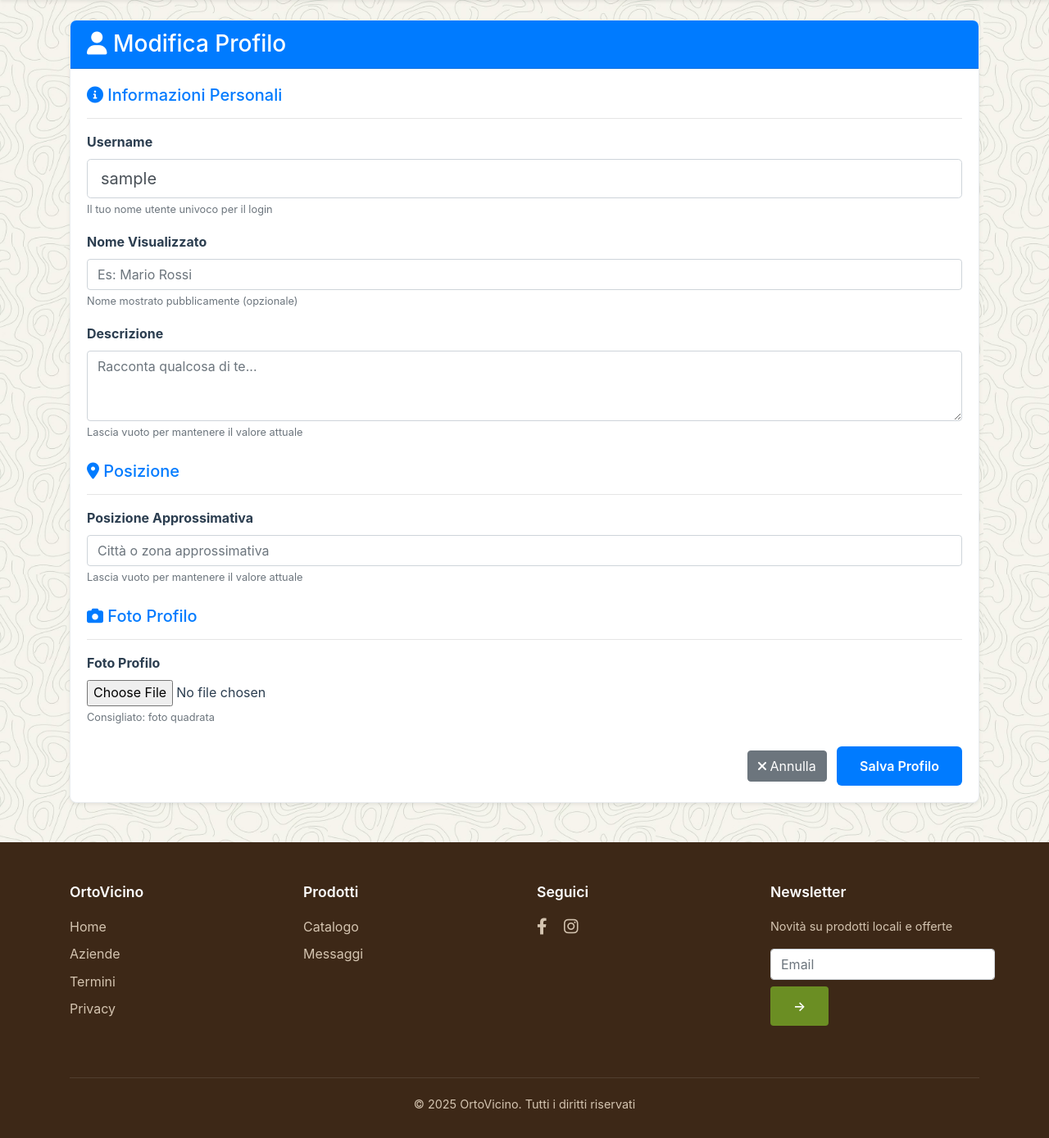
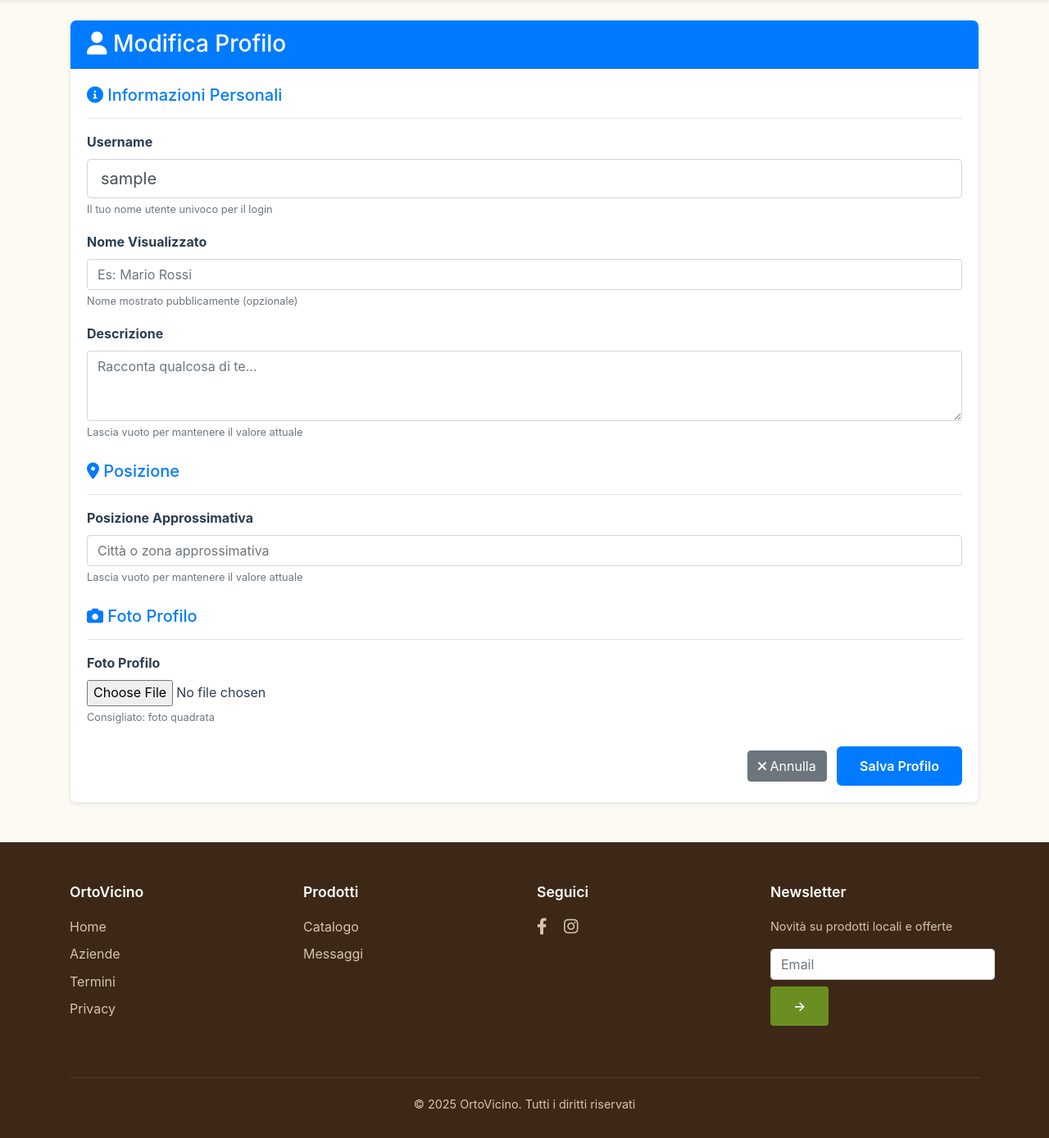
Before and after one commit to Chapobulli/agri-km-zero, a Flask app: page /profile in a window 1280 px wide. Shown: the part 99-1488 px from the top of the page at 82% size. Run offline with Flask 3, Linux system fonts and the light colour scheme; the visitor is signed in with stand-in values (Sample User, id 1); data comes from the database, SQL or seed files in the repository; some libraries are stand-ins or nearby versions.

Commit message:
Cleanup: rimuovi pattern sfondo e asset inutilizzati (logo.png, cartelle vuote, README)

```diff
--- a/static/css/style.css
+++ b/static/css/style.css
@@ -2,9 +2,6 @@
 body {
     font-family: -apple-system, BlinkMacSystemFont, 'Segoe UI', Roboto, 'Helvetica Neue', Arial, sans-serif;
     background-color: #fdf9f3;
-    background-image: url('/static/images/logo/Pattern di sfondo.jpg');
-    background-repeat: repeat;
-    background-size: 400px;
     color: #2c3e50;
     line-height: 1.6;
     .navbar {
```
Also changed, not shown: static/images/README.md (deleted), static/images/logo/Pattern di sfondo.jpg (deleted), static/images/logo/logo.png (deleted).
